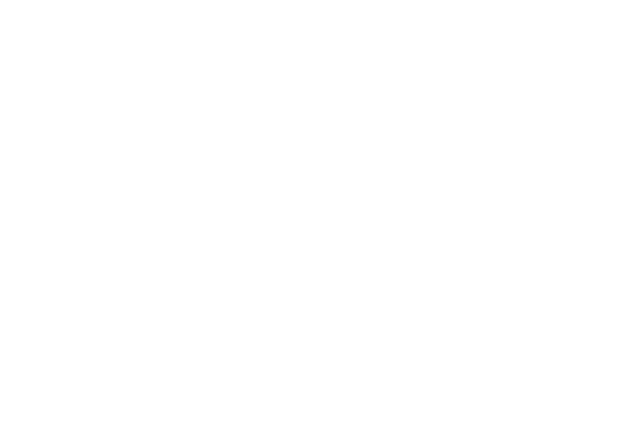
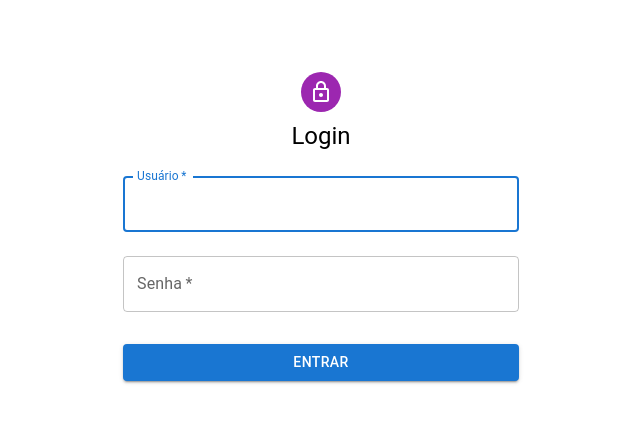
Before and after one commit to deryksouza/botaopanico, a React (Create React App) app: page /login in a window 1280 px wide. Before the commit this address had no page. Shown: the top 422 px of the page, without its empty margins (319-959 px from the left). Built offline with nearby package versions, Linux system fonts and the light colour scheme.

Commit message:
Atualizado botão de pânico e integração com Socket.IO

```diff
--- a/src/App.js
+++ b/src/App.js
@@ -2,13 +2,30 @@
 import { BrowserRouter as Router, Routes, Route } from 'react-router-dom';
 import PanicButton from './components/PanicButton';
 import MonitoringPage from './components/MonitoringPage';
+import SignIn from './components/SignIn';
+import PrivateRoute from './components/PrivateRoute';
 
 function App() {
   return (
     <Router>
       <Routes>
-        <Route path="/" element={<PanicButton />} />
-        <Route path="/monitor" element={<MonitoringPage />} />
+        <Route path="/login" element={<SignIn />} />
+        <Route
+          path="/"
+          element={
+            <PrivateRoute>
+              <PanicButton />
+            </PrivateRoute>
+          }
+        />
+        <Route
+          path="/monitor"
+          element={
+            <PrivateRoute>
+              <MonitoringPage />
+            </PrivateRoute>
+          }
+        />
       </Routes>
     </Router>
   );
--- a/src/components/MonitoringPage.js
+++ b/src/components/MonitoringPage.js
@@ -36,12 +36,12 @@
 function MonitoringPage() {
   const [alerts, setAlerts] = useState([]);
   const [center, setCenter] = useState({
-    lat: -22.9068, // Coordenadas do Brasil (mais centralizadas)
-    lng: -43.1729
+    lat: -3.7319, // Coordenadas de Fortaleza
+    lng: -38.5267
   });
 
   useEffect(() => {
-    const socket = io('https://botaopanico-backend.onrender.com');
+    const socket = io('http://localhost:3001');  // Atualizando para o servidor local
 
     socket.on('newAlert', (data) => {
       setAlerts(prevAlerts => [...prevAlerts, data]);
--- a/src/components/PanicButton.js
+++ b/src/components/PanicButton.js
@@ -1,84 +1,111 @@
 import React, { useState, useEffect } from 'react';
-import { styled } from '@mui/material/styles';
-import { Button, Container, Paper, Typography, Snackbar, Alert } from '@mui/material';
-import ErrorIcon from '@mui/icons-material/Error';
+import { styled, keyframes } from '@mui/material/styles';
+import { Button, Container, Typography } from '@mui/material';
 import io from 'socket.io-client';
 
-const StyledContainer = styled(Container)(({ theme }) => ({
-  marginTop: theme.spacing(4),
-  textAlign: 'center',
+const pulse = keyframes`
+  0% {
+    transform: scale(1);
+    box-shadow: 0 0 0 0 rgba(255, 0, 0, 0.7);
+  }
+  70% {
+    transform: scale(1.05);
+    box-shadow: 0 0 0 20px rgba(255, 0, 0, 0);
+  }
+  100% {
+    transform: scale(1);
+    box-shadow: 0 0 0 0 rgba(255, 0, 0, 0);
+  }
+`;
+
+const EmergencyButton = styled(Button)(({ theme }) => ({
+  width: '200px',
+  height: '200px',
+  borderRadius: '50%',
+  backgroundColor: '#ff0000',
+  color: 'white',
+  fontSize: '24px',
+  fontWeight: 'bold',
+  '&:hover': {
+    backgroundColor: '#cc0000',
+  },
+  animation: `${pulse} 2s infinite`,
+  boxShadow: '0 0 0 0 rgba(255, 0, 0, 1)',
+  transition: 'all 0.3s ease',
+  position: 'relative',
+  '&::after': {
+    content: '""',
+    position: 'absolute',
+    width: '100%',
+    height: '100%',
+    borderRadius: '50%',
+    animation: `${pulse} 2s infinite`,
+  }
 }));
 
-const StyledButton = styled(Button)(({ theme }) => ({
-  width: 200,
-  height: 200,
-  borderRadius: '50%',
-  fontSize: '1.5rem',
-  marginTop: theme.spacing(4),
-}));
-
-const StyledPaper = styled(Paper)(({ theme }) => ({
-  padding: theme.spacing(3),
-  marginTop: theme.spacing(3),
-}));
+const CenteredContainer = styled(Container)({
+  display: 'flex',
+  flexDirection: 'column',
+  justifyContent: 'center',
+  alignItems: 'center',
+  minHeight: '100vh',
+  backgroundColor: '#f5f5f5',
+});
 
 function PanicButton() {
   const [location, setLocation] = useState(null);
-  const [openAlert, setOpenAlert] = useState(false);
+  const [socket, setSocket] = useState(null);
 
   useEffect(() => {
+    const serverUrl = process.env.NODE_ENV === 'production'
+      ? 'https://botaopanico-backend.onrender.com'
+      : 'http://localhost:3001';
+
+    const newSocket = io(serverUrl);
+    setSocket(newSocket);
+    return () => newSocket.disconnect();
+  }, []);
+
+  const handleEmergency = () => {
     if (navigator.geolocation) {
       navigator.geolocation.getCurrentPosition(
         (position) => {
-          setLocation({
-            latitude: position.coords.latitude,
-            longitude: position.coords.longitude,
-          });
+          const { latitude, longitude } = position.coords;
+          setLocation({ latitude, longitude });
+
+          if (socket) {
+            socket.emit('panicAlert', {
+              userName: localStorage.getItem('username') || 'Usuário',
+              timestamp: new Date(),
+              location: { latitude, longitude }
+            });
+          }
         },
         (error) => {
           console.error('Erro ao obter localização:', error);
+          if (socket) {
+            socket.emit('panicAlert', {
+              userName: localStorage.getItem('username') || 'Usuário',
+              timestamp: new Date(),
+            });
+          }
         }
       );
     }
-  }, []);
-
-  const handlePanic = () => {
-    const alert = {
-      timestamp: new Date().toISOString(),
-      location: location,
-      userName: 'Usuário Teste',
-    };
-
-    const socket = io('https://botaopanico-backend.onrender.com');
-    socket.emit('panicAlert', alert);
-    setOpenAlert(true);
   };
 
   return (
-    <StyledContainer>
+    <CenteredContainer>
       <Typography variant="h4" gutterBottom>
-        Sistema de Emergência
+        Botão de Emergência
       </Typography>
-      <StyledButton
+      <EmergencyButton
         variant="contained"
-        color="secondary"
-        onClick={handlePanic}
-        startIcon={<ErrorIcon />}
+        onClick={handleEmergency}
       >
         EMERGÊNCIA
-      </StyledButton>
-      <StyledPaper>
-        <Typography variant="body1">
-          Em caso de emergência, pressione o botão acima ou diga "EMERGÊNCIA"
-        </Typography>
-      </StyledPaper>
-
-      <Snackbar open={openAlert} autoHideDuration={6000} onClose={() => setOpenAlert(false)}>
-        <Alert severity="error" onClose={() => setOpenAlert(false)}>
-          Alerta de emergência enviado! A equipe de segurança foi notificada.
-        </Alert>
-      </Snackbar>
-    </StyledContainer>
+      </EmergencyButton>
+    </CenteredContainer>
   );
 }
 
--- /dev/null
+++ b/src/components/PrivateRoute.js
@@ -0,0 +1,9 @@
+import { Navigate } from 'react-router-dom';
+
+function PrivateRoute({ children }) {
+  const isAuthenticated = localStorage.getItem('isAuthenticated') === 'true';
+
+  return isAuthenticated ? children : <Navigate to="/login" />;
+}
+
+export default PrivateRoute;
--- /dev/null
+++ b/src/components/SignIn.js
@@ -0,0 +1,89 @@
+import * as React from 'react';
+import Avatar from '@mui/material/Avatar';
+import Button from '@mui/material/Button';
+import TextField from '@mui/material/TextField';
+import FormControlLabel from '@mui/material/FormControlLabel';
+import Checkbox from '@mui/material/Checkbox';
+import Link from '@mui/material/Link';
+import Grid from '@mui/material/Grid';
+import Box from '@mui/material/Box';
+import LockOutlinedIcon from '@mui/icons-material/LockOutlined';
+import Typography from '@mui/material/Typography';
+import Container from '@mui/material/Container';
+import { useNavigate } from 'react-router-dom';
+import { useState } from 'react';
+
+function SignIn() {
+  const navigate = useNavigate();
+  const [error, setError] = useState('');
+
+  const handleSubmit = (event) => {
+    event.preventDefault();
+    const data = new FormData(event.currentTarget);
+    const username = data.get('email');
+    const password = data.get('password');
+
+    if ((username === 'deryk' || username === 'joao') && password === '123456') {
+      localStorage.setItem('isAuthenticated', 'true');
+      localStorage.setItem('username', username); // Salvando o username
+      navigate('/');
+    } else {
+      setError('Usuário ou senha inválidos');
+    }
+  };
+
+  return (
+    <Container component="main" maxWidth="xs">
+      <Box sx={{
+        marginTop: 8,
+        display: 'flex',
+        flexDirection: 'column',
+        alignItems: 'center',
+      }}>
+        <Avatar sx={{ m: 1, bgcolor: 'secondary.main' }}>
+          <LockOutlinedIcon />
+        </Avatar>
+        <Typography component="h1" variant="h5">
+          Login
+        </Typography>
+        {error && (
+          <Typography color="error" sx={{ mt: 2 }}>
+            {error}
+          </Typography>
+        )}
+        <Box component="form" onSubmit={handleSubmit} noValidate sx={{ mt: 1 }}>
+          <TextField
+            margin="normal"
+            required
+            fullWidth
+            id="email"
+            label="Usuário"
+            name="email"
+            autoComplete="email"
+            autoFocus
+          />
+          <TextField
+            margin="normal"
+            required
+            fullWidth
+            name="password"
+            label="Senha"
+            type="password"
+            id="password"
+            autoComplete="current-password"
+          />
+          <Button
+            type="submit"
+            fullWidth
+            variant="contained"
+            sx={{ mt: 3, mb: 2 }}
+          >
+            Entrar
+          </Button>
+        </Box>
+      </Box>
+    </Container>
+  );
+}
+
+export default SignIn;
```
Also changed, not shown: package.json (+6 -6 lines), 1 other file (tests, documents, lock files or other folders).
